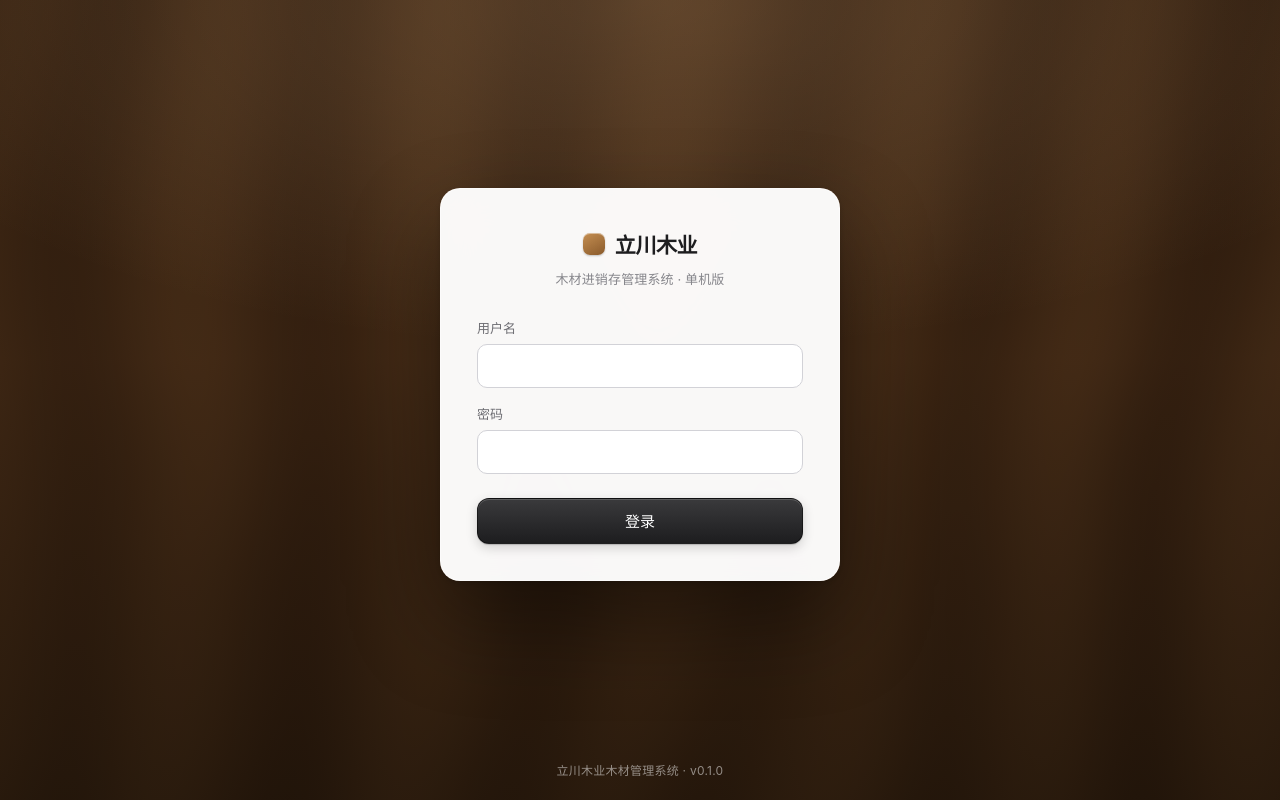
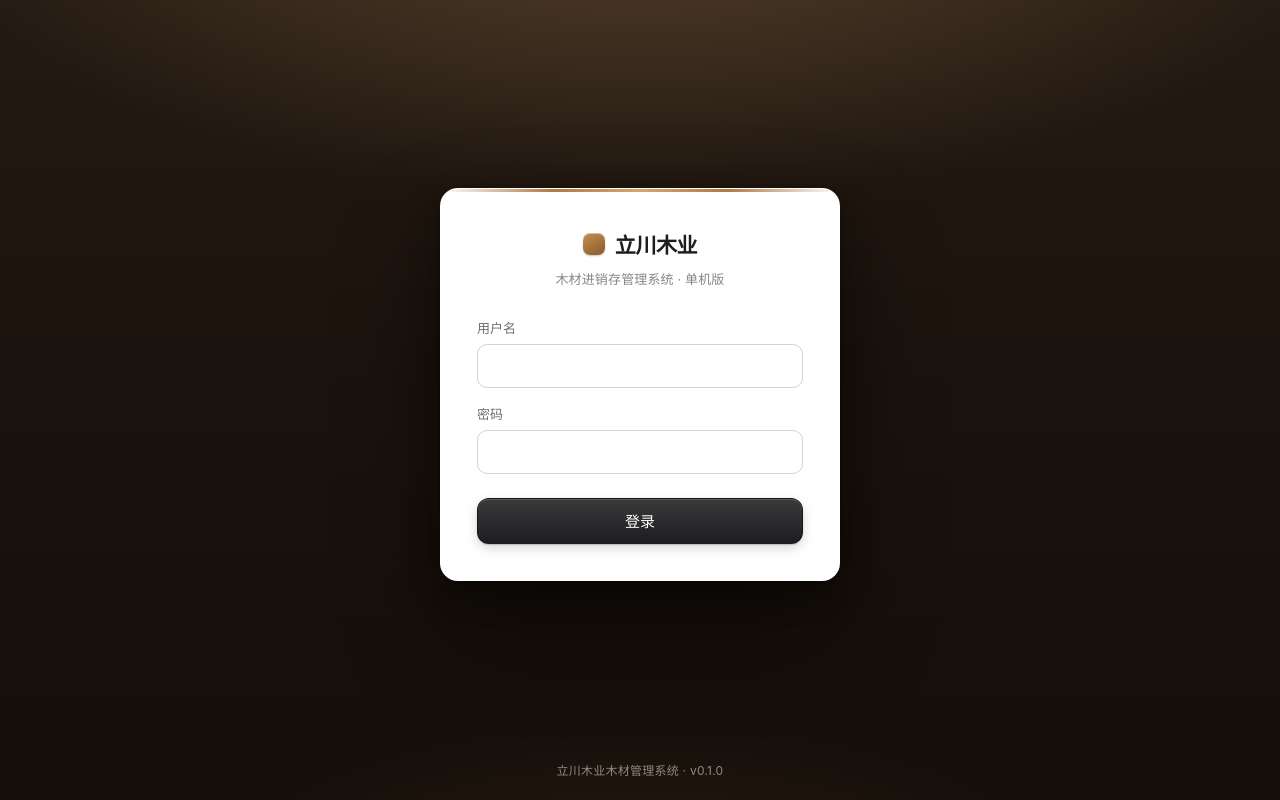
Before and after one commit to 1374011685a-bit/wood-erp, a React (Vite) app in the folder client/: page /login in a window 1280 px wide. Built offline with nearby package versions, Linux system fonts and the light colour scheme.

Commit message:
登录页去掉背景图，改为纯 CSS 深胡桃渐变 + 顶边木色细线；侧边栏回到干净浅灰

```diff
--- a/client/src/index.css
+++ b/client/src/index.css
@@ -109,13 +109,8 @@ input[inputmode='decimal'] {
 .sidebar {
   width: 236px;
   flex: 0 0 236px;
-  background-color: rgba(246, 246, 248, 0.86);
-  background-image: url('/wood-oak.jpg');
-  background-size: 620px;
-  background-blend-mode: soft-light;
-  backdrop-filter: blur(24px) saturate(180%);
-  -webkit-backdrop-filter: blur(24px) saturate(180%);
-  border-right: 1px solid rgba(0, 0, 0, 0.04);
+  background-color: #f5f5f7;
+  border-right: 1px solid rgba(0, 0, 0, 0.05);
   padding: 22px 14px;
   display: flex;
   flex-direction: column;
@@ -1041,38 +1036,26 @@ input[inputmode='decimal'] {
   justify-content: center;
   min-height: 100vh;
   padding: 48px 24px 80px;
-  background-color: #1a1108;
+  background-color: #17110b;
   overflow: hidden;
 }
 
-/* 整页背景就是一块木料：重度模糊 + 压暗，成为「材料」而不是一张贴上去的照片 */
+/* 背景不用任何图片：均匀的深胡桃渐变 + 顶部一束暖光，干净、有质感 */
 .login-page::before {
-  content: '';
-  position: absolute;
-  inset: -70px;
-  background-image: url('/wood-hero.jpg');
-  background-size: cover;
-  background-position: center;
-  filter: blur(34px) saturate(1.05) brightness(0.92);
-  transform: scale(1.08);
-}
-
-/* 再压一层暖色氛围光，让白卡片浮在材料之上 */
-.login-page::after {
   content: '';
   position: absolute;
   inset: 0;
   background-image: radial-gradient(
-      120% 80% at 50% 0%,
-      rgba(255, 206, 152, 0.18) 0%,
-      rgba(0, 0, 0, 0) 55%
+      90% 60% at 50% -12%,
+      rgba(255, 196, 133, 0.22) 0%,
+      rgba(255, 196, 133, 0) 62%
     ),
-    linear-gradient(
-      180deg,
-      rgba(22, 13, 6, 0.62) 0%,
-      rgba(22, 13, 6, 0.55) 45%,
-      rgba(16, 10, 4, 0.72) 100%
-    );
+    radial-gradient(
+      70% 50% at 50% 120%,
+      rgba(150, 104, 60, 0.22) 0%,
+      rgba(150, 104, 60, 0) 60%
+    ),
+    linear-gradient(180deg, #241a12 0%, #1b130d 46%, #140e09 100%);
 }
 
 /* 居中一栏，只有一张卡片 */
@@ -1085,18 +1068,37 @@ input[inputmode='decimal'] {
 }
 
 .login-card {
+  position: relative;
+  overflow: hidden;
   width: 100%;
   max-width: 400px;
   display: flex;
   flex-direction: column;
   padding: 40px 36px 36px;
-  border-radius: 20px;
-  background-color: rgba(255, 255, 255, 0.97);
-  backdrop-filter: blur(20px) saturate(180%);
-  -webkit-backdrop-filter: blur(20px) saturate(180%);
-  border: 1px solid rgba(255, 255, 255, 0.6);
-  box-shadow: 0 2px 6px rgba(0, 0, 0, 0.16), 0 40px 90px rgba(0, 0, 0, 0.4);
+  border-radius: 18px;
+  background-color: #ffffff;
+  border: 1px solid rgba(255, 255, 255, 0.08);
+  box-shadow: 0 1px 2px rgba(0, 0, 0, 0.28), 0 12px 32px rgba(0, 0, 0, 0.32),
+    0 48px 100px rgba(0, 0, 0, 0.45);
   animation: rise-in 0.5s cubic-bezier(0.22, 1, 0.36, 1);
+}
+
+/* 卡片顶边一道木色细渐变——整页唯一的材质提示，克制到位 */
+.login-card::before {
+  content: '';
+  position: absolute;
+  top: 0;
+  left: 0;
+  right: 0;
+  height: 3px;
+  background-image: linear-gradient(
+    90deg,
+    rgba(138, 90, 43, 0) 0%,
+    #b07a45 28%,
+    #d8a56b 50%,
+    #b07a45 72%,
+    rgba(138, 90, 43, 0) 100%
+  );
 }
 
 .login-brand-row {
```
Also changed, not shown: client/public/wood-hero.jpg (deleted), client/public/wood-oak.jpg (deleted).
